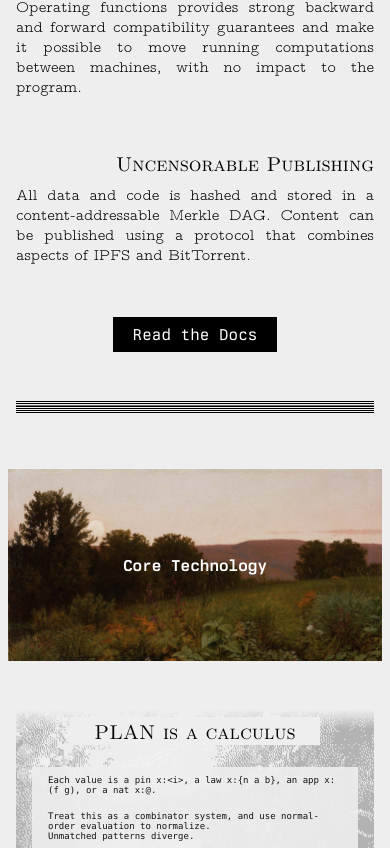
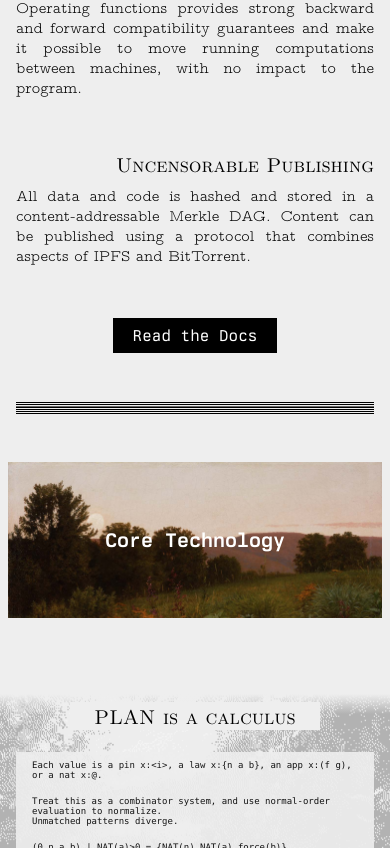
Before and after one commit to deathtothecorporation/vaporware.network, a Next.js app: page / in a window 390 px wide. Shown: the part 1152-2000 px from the top of the page. Built offline with nearby package versions, Linux system fonts and the light colour scheme.

Commit message:
Lots more breakpoint futzing

```diff
--- a/src/app/globals.css
+++ b/src/app/globals.css
@@ -250,6 +250,32 @@ h5 {
   @apply mb-0;
 }
 
+.section-header {
+  @apply relative;
+  @apply max-w-opfn-narrow;
+  @apply z-10;
+  @apply mt-0;
+  @apply mb-opfn-sm;
+  @apply overflow-hidden;
+  @apply flex;
+  @apply justify-center;
+  @apply text-white;
+  @apply text-center;
+  @apply flex-col;
+  @apply items-center;
+  @apply mx-auto;
+  @apply w-full;
+  @apply h-[40vw];
+  @apply md:h-[396px];
+}
+
+header.section-header h1 {
+  @apply md:text-[36px];
+  @apply text-[20px];
+  @apply berkeley;
+  @apply font-bold;
+}
+
 blockquote {
   @apply italic;
   @apply text-lg;
@@ -340,6 +366,7 @@ section.main-points {
 section.main-points article {
   @apply max-w-opfn-xs;
   @apply mb-opfn-sm;
+  @apply w-full;
 }
 
 section.main-points article header {
@@ -368,7 +395,7 @@ section.main-points > article.left {
 }
 section.main-points > article.right {
   /*@apply col-end-3;*/
-  @apply justify-self-end;
+  @apply self-end;
 }
 
 .system-components header {
@@ -386,7 +413,7 @@ section#core-technology p {
   @apply text-[16px];
 }
 
-section#core-technology header {
+section#core-technology article header {
   @apply inline-flex;
   @apply content-center;
   @apply justify-center;
@@ -497,6 +524,23 @@ section#core-technology h2 {
     rgba(238, 238, 238, 1) 100%
   );
   pointer-events: none;
+}
+
+.use-case-gradient {
+  @apply absolute;
+  @apply inset-0;
+  @apply mt-[12px];
+  background: linear-gradient(
+    to bottom,
+    rgba(238, 238, 238, 1) 0%,
+    rgba(238, 238, 238, 0) 10%,
+    transparent 4%,
+    transparent 80%,
+    rgba(238, 238, 238, 0.5) 90%,
+    rgba(238, 238, 238, 0.8) 92%,
+    rgba(238, 238, 238, 1) 96%,
+    rgba(238, 238, 238, 1) 100%
+  )
 }
 
 #use-cases .jungle-bg {
--- a/src/app/page.tsx
+++ b/src/app/page.tsx
@@ -76,37 +76,59 @@ interface UseCasesSectionProps {
 
 const UseCasesSection = ({ children }: UseCasesSectionProps) => {
   // Group the cases into pairs (for rows)
-  const rows = [];
-
+    const pairs = [];
   for (let i = 0; i < children.length; i += 2) {
-    rows.push(children.slice(i, i + 2));
+    pairs.push(children.slice(i, Math.min(i + 2, children.length)));
   }
 
   return (
-    <div className="flex w-full md:px-0 md:content-zone mx-auto flex-col justify-items-stretch">
-      {rows.map((row, rowIndex) => (
-        <div key={rowIndex} className="relative">
-          {/* Background for this row */}
-          <div className="absolute inset-0 z-0">
-            <div className="jungle-bg h-full">
-              <img
-                src="/images/dithered-jungle.png"
-                alt="jungle background image"
-                className="w-full h-full object-cover opacity-20"
-              />
-              <div className="absolute inset-0 bg-gradient-to-b from-[#eeeeee] via-transparent to-[#eeeeee]"></div>
+    <div className="flex w-full md:px-0 lg:content-zone mx-auto flex-col justify-items-stretch">
+
+    {/* desktop */}
+    <div className="hidden md:flex md:flex-col content-zone md:gap-y-[12px]">
+        {pairs.map((pair, pairIndex) => (
+          <div key={pairIndex} className="relative">
+            {/* Shared background for the pair */}
+            <div className="absolute inset-0">
+              <div className="jungle-bg">
+                <img
+                  src="/images/dithered-jungle.png"
+                  alt="background"
+                  className="mt-[12px] w-full object-cover opacity-15 grayscale"
+                />
+                <div className="use-case-gradient"></div>
+              </div>
+            </div>
+            {/* Pair content */}
+            <div className="relative z-10 grid grid-cols-2 gap-x-opfn">
+              {pair}
             </div>
           </div>
+        ))}
+      </div>
 
-          {/* Row content */}
-          <div className="relative z-10 md:grid md:grid-cols-2 flex flex-col">
-            {/* Left column */}
-            <div className="justify-self-start">{row[0]}</div>
-            {/* Right column */}
-            <div className="justify-self-end">{row[1]}</div>
+    {/* mobile */}
+      <div className="md:hidden flex flex-col gap-y-[24px]">
+        {children.map((child, index) => (
+          <div key={index} className="relative">
+            {/* Individual background per item */}
+            <div className="absolute inset-0">
+              <div className="jungle-bg">
+                <img
+                  src="/images/dithered-jungle.png"
+                  alt="background"
+                  className="mt-[12px] w-full object-cover opacity-15 grayscale"
+                />
+                <div className="use-case-gradient"></div>
+              </div>
+            </div>
+            {/* Item content */}
+            <div className="relative z-10">
+              {child}
+            </div>
           </div>
-        </div>
-      ))}
+        ))}
+      </div>
     </div>
   );
 };
@@ -179,7 +201,7 @@ export default function Home() {
           </div>
         </section>
 
-        <div className="border-b border-black w-[318px] md:w-opfn-narrow mx-10 md:mx-auto md:narrow-zone my-opfn-sm"></div>
+        <div className="border-b-2 border-black w-[318px] mx-auto md:w-opfn-narrow mx-10 md:mx-auto md:narrow-zone my-opfn-sm"></div>
 
         <section className="narrow-zone">
           <p className="">
@@ -266,20 +288,20 @@ export default function Home() {
         </div>
 
         <section id="core-technology">
-          <header className="relative z-10 overflow-hidden flex justify-center text-white text-center flex-col items-center align-center mx-auto w-full h-[192px] md:w-[744px] md:h-[396px]">
+          <header className="section-header">
             <img
               src="/images/field.png"
               alt="Forest Background"
               className="absolute inset-0 object-cover mx-auto px-2 md:px-0"
             />
             <div className="relative z-10 max-w-lg">
-              <h1 className="font-bold berkeley md:text-[36px] text-[16px]">
+              <h1 className="">
                 Core Technology
               </h1>
             </div>
           </header>
 
-          <div className="relative content-zone pt-[40px]">
+          <div className="relative mx-auto max-w-lg md:container md:mx-auto md:max-w-opfn md:px-4 px-0 md:px-4 pt-[40px]">
             <div className="absolute inset-0 z-0 hidden md:px-4 md:block">
               <div className="gradient-height">
                 <img
@@ -488,7 +510,7 @@ type CogClosure =
                   </div>
 
                   <div className="mb-0">
-                    <p className="mb-0 px-4 md:px-0">
+                    <p className="mb-0 px-0">
                       Notice that the cog is free to change itself. It can even
                       replace itself with a completely new value.
                     </p>
@@ -515,14 +537,14 @@ type CogClosure =
         </div>
 
         <section id="system-overview">
-          <header className="relative z-10 mt-0 mb-opfn-sm overflow-hidden flex justify-center text-white text-center flex-col items-center align-center mx-auto w-full md:w-[744px] h-[200px] md:h-[396px]">
+          <header className="section-header">
             <img
               src="/images/coast.png"
               alt="Forest Background"
               className="px-3 absolute inset-0 w-full h-full object-cover"
             />
             <div className="relative z-10 max-w-lg">
-              <h1 className="font-bold berkeley md:text-[36px] text-[20px]">
+              <h1 className="">
                 System Overview
               </h1>
             </div>
@@ -662,14 +684,14 @@ Nats - natural numbers: opaque data or opcodes`}
           </div>
 
           <section id="use-cases">
-            <header className="relative z-10 mt-0 mb-opfn-sm overflow-hidden flex justify-center text-white text-center flex-col items-center align-center mx-auto h-[192px] w-full md:w-[744px] md:h-[396px]">
+            <header className="section-header">
               <img
                 src="/images/river.png"
                 alt="Forest Background"
                 className="px-3 absolute inset-0 w-full h-full object-cover"
               />
               <div className="relative z-10 max-w-lg">
-                <h1 className="font-bold berkeley md:text-[36px] text-[20px]">
+                <h1 className="">
                   Use Cases
                 </h1>
               </div>
@@ -679,15 +701,15 @@ Nats - natural numbers: opaque data or opcodes`}
               <UseCasesSection>
                 {USE_CASES.map((caseItem, index) => (
                   <UseCase
-                    className={`w-full md:w-[357px] ${index % 2 !== 0 ? "" : ""} ${index === useCaseTotal - 1 ? "mb-0" : "mb-[24px]"} ${index === useCaseTotal - 1} `}
+                    className={`w-full md:w-[357px] ${
+                      index % 2 !== 0 ? "md:justify-self-end" : "md:justify-self-start"
+                    } ${index === useCaseTotal - 1 ? "mb-0" : ""}`}
                     number={`${(index + 1).toString().padStart(2, "0")}.`}
                     key={index}
                     title={caseItem.title}
                     hasBackground={false}
                   >
-                    <div
-                      className={`w-full px-4 md:w-[357px] ${index % 2 !== 0 ? "" : ""}`}
-                    >
+                    <div className={`w-full px-4 md:w-[357px]`}>
                       <p className="w-full mb-0">{caseItem.content}</p>
                     </div>
                   </UseCase>
@@ -700,6 +722,7 @@ Nats - natural numbers: opaque data or opcodes`}
                 </Link>
               </div>
             </div>
+
           </section>
         </section>
       </main>
--- a/tailwind.config.ts
+++ b/tailwind.config.ts
@@ -8,8 +8,8 @@ const config: Config = {
   ],
   theme: {
     screens: {
-      md: {min: '810px', max: '1727px'}, // tablet
-      lg: { min: "1728px" }, // start of "desktop"
+      md: '810px',    // 810px and up
+      lg: '1728px',   // 1728px and up
     },
     extend: {
       backgroundImage: {
```
